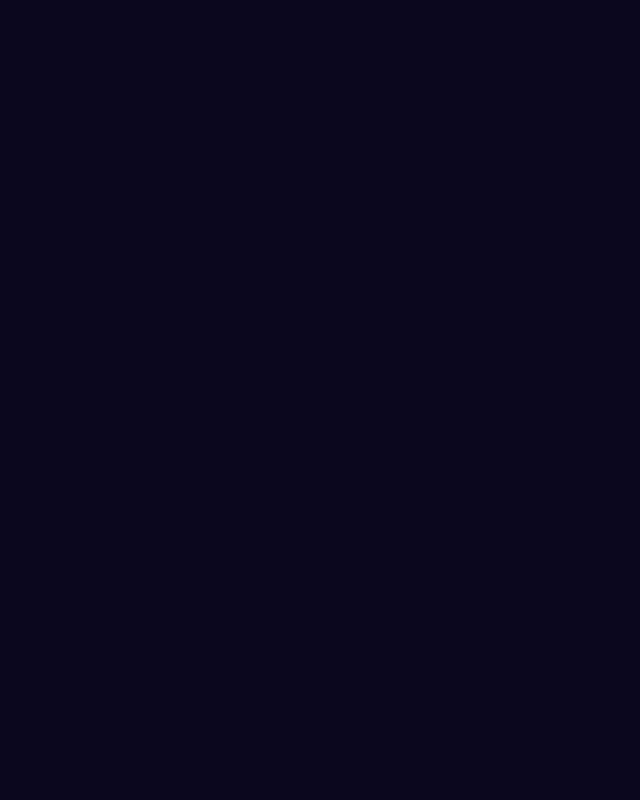
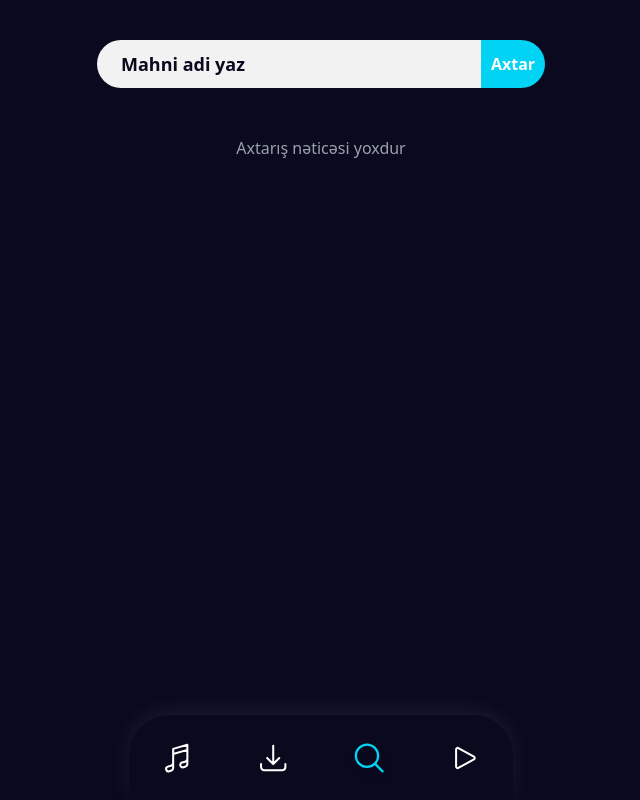
Before and after one commit to nesirresulzade/MusicPlayerWithReactApp, a React (Vite) app: page /search in a window 1280 px wide. Before the commit this address had no page. Shown: the whole page, without its empty margins (319-959 px from the left). Built offline with nearby package versions, Linux system fonts and the light colour scheme.

Commit message:
Add new page

```diff
--- a/src/App.jsx
+++ b/src/App.jsx
@@ -1,23 +1,28 @@
-import { useState } from 'react'
-import './App.css'
-import Home from './Pages/Home'
-import MusicPlayer from './Pages/MusicPlayer'
-import DowlandDiviceMusic from './Pages/DowlandDiviceMusic'
+import { useState } from 'react';
+import './App.css';
+import Home from './Pages/Home';
+import MusicPlayer from './Pages/MusicPlayer';
+import DowlandDiviceMusic from './Pages/DowlandDiviceMusic';
+import Search from './Pages/Search';
 import { BrowserRouter, Routes, Route } from 'react-router-dom';
 
 function App() {
-
   const [test, setTest] = useState([]);
   console.log(test);
+
+  const [url , setUrl] = useState([]);
+  console.log("url den gelen data",url);
+
   return (
     <BrowserRouter>
       <Routes>
         <Route path="/" element={<Home test={test} />} />
-        <Route path="/library" element={<MusicPlayer />} />
+        <Route path="/library" element={<MusicPlayer url={url}/>} />
         <Route path="/download" element={<DowlandDiviceMusic setTest={setTest} />} />
+        <Route path="/search" element={<Search setUrl={setUrl}/>} />
       </Routes>
     </BrowserRouter>
-  )
+  );
 }
 
-export default App
+export default App;
--- a/src/Companents/Cards.jsx
+++ b/src/Companents/Cards.jsx
@@ -1,6 +1,6 @@
 import React, { useState } from 'react';
 
-function Cards({ image, songName, author }) {
+function Cards({ image, songName, author, showIcon = false }) {
     const [pressed, setPressed] = useState(false);
 
     const cleanSongName = songName
@@ -11,7 +11,8 @@ function Cards({ image, songName, author }) {
     return (
         <div className="w-full px-5">
             <div
-                className={`max-w-[361px] w-full rounded-md p-4 mx-auto cursor-pointer transition-all duration-200 transform ${pressed ? 'bg-[#1a153a] scale-[0.98] shadow-lg' : 'bg-[#0A071E]'
+                className={`max-w-[361px] w-full rounded-md p-4 mx-auto cursor-pointer transition-all duration-200 transform ${
+                    pressed ? 'bg-[#1a153a] scale-[0.98] shadow-lg' : 'bg-[#0A071E]'
                 } hover:bg-[#1a153a] hover:shadow-lg hover:scale-[0.98] active:scale-[0.97]`}
                 onTouchStart={() => setPressed(true)}
                 onTouchEnd={() => setPressed(false)}
@@ -19,10 +20,11 @@ function Cards({ image, songName, author }) {
                 onMouseUp={() => setPressed(false)}
                 onMouseLeave={() => setPressed(false)}
             >
-                <div className="w-full flex p-2 rounded-lg">
+                <div className="w-full flex items-center justify-between p-2 rounded-lg">
+                    <div className="flex">
                         <img
                             src={image}
-                        alt={songName || "Song"}
+                            alt={songName || 'Song'}
                             className="w-[88px] h-[88px] rounded-[8px] object-cover"
                             style={{ opacity: 0.85 }}
                         />
@@ -35,8 +37,29 @@ function Cards({ image, songName, author }) {
                             </div>
                         </div>
                     </div>
+
+                    {showIcon && (
+                        <div className="ml-2 w-8 h-8 flex items-center justify-center bg-[#3b82f6] rounded-full text-white hover:bg-blue-600 transition">
+                            <svg
+                                xmlns="http://www.w3.org/2000/svg"
+                                fill="none"
+                                viewBox="0 0 24 24"
+                                stroke="currentColor"
+                                className="w-5 h-5"
+                            >
+                                <path
+                                    strokeLinecap="round"
+                                    strokeLinejoin="round"
+                                    strokeWidth={2}
+                                    d="M12 4v16m8-8H4"
+                                />
+                            </svg>
+                        </div>
+                    )}
+                </div>
             </div>
         </div>
     );
 }
+
 export default Cards;
--- a/src/Companents/Navbar.jsx
+++ b/src/Companents/Navbar.jsx
@@ -1,4 +1,9 @@
-import { MusicalNoteIcon, ArrowDownTrayIcon, PlayIcon } from '@heroicons/react/24/outline';
+import {
+  MusicalNoteIcon,
+  ArrowDownTrayIcon,
+  PlayIcon,
+  MagnifyingGlassIcon, // 🔍 Search icon əlavə edildi
+} from '@heroicons/react/24/outline';
 import { useLocation, useNavigate } from 'react-router-dom';
 import { useState, useEffect } from 'react';
 
@@ -15,6 +20,8 @@ function Navbar() {
       setActive('download');
     } else if (location.pathname.startsWith('/library')) {
       setActive('play');
+    } else if (location.pathname.startsWith('/search')) {
+      setActive('search');
     }
   }, [location.pathname]);
 
@@ -26,8 +33,7 @@ function Navbar() {
   return (
     <div className="fixed bottom-0 w-full px-5 sm:px-6 md:px-10 z-50">
       <div className="mx-auto max-w-sm h-[85px] bg-[#0A091E] rounded-tl-[40px] rounded-tr-[40px] shadow-[0px_-5px_20px_0px_#A8BACF1A] flex items-center justify-center">
-        <div className="w-[260px] h-[34px] flex justify-between items-center">
-
+        <div className="w-[320px] h-[34px] flex justify-between items-center">
           {/* Music Page */}
           <button
             onClick={() => {
@@ -50,6 +56,17 @@ function Navbar() {
             <ArrowDownTrayIcon className="w-full h-full" />
           </button>
 
+          {/* Search Page */}
+          <button
+            onClick={() => {
+              setActive('search');
+              navigate('/search');
+            }}
+            className={iconClass('search')}
+          >
+            <MagnifyingGlassIcon className="w-full h-full" />
+          </button>
+
           {/* Library / Play Page */}
           <button
             onClick={() => {
@@ -60,7 +77,6 @@ function Navbar() {
           >
             <PlayIcon className="w-full h-full" />
           </button>
-
         </div>
       </div>
     </div>
--- a/src/Pages/DowlandDiviceMusic.jsx
+++ b/src/Pages/DowlandDiviceMusic.jsx
@@ -8,6 +8,7 @@ import { useNavigate } from 'react-router-dom';
 function DowlandDiviceMusic({ setTest , setCurrentIndex}) {
 
   const [audioFiles, setAudioFiles] = useState([]);
+  console.log(audioFiles)
   const navigate = useNavigate();
   const handleFileChange = async (e) => {
     const files = Array.from(e.target.files);
--- a/src/Pages/MusicPlayer.jsx
+++ b/src/Pages/MusicPlayer.jsx
@@ -4,10 +4,9 @@ import Navbar from '../Companents/Navbar';
 
 
 
-function MusicPlayer() {
+function MusicPlayer({ url }) {
   const location = useLocation();
   const { audioFiles, currentIndex } = location.state || {};
-
   const [currentSongIndex, setCurrentSongIndex] = useState(currentIndex || 0);
   const [isPlaying, setIsPlaying] = useState(false);
   const [currentTime, setCurrentTime] = useState(0);
@@ -16,16 +15,17 @@ function MusicPlayer() {
   const audioRef = useRef(null);
 
   //!Cari mahnı obyekti
-  const currentAudio = audioFiles ? audioFiles[currentSongIndex] : null;
+  const currentAudio = audioFiles ? audioFiles[currentSongIndex] : url;
+  console.log("habsfkjsbk" ,currentAudio.url)
+  //! Avtomatik oynatma mahnı dəyişəndə
+useEffect(() => {
+  if (audioRef.current && currentAudio?.url) {
+    audioRef.current.load();
+    audioRef.current.play();
+    setIsPlaying(true);
+  }
+}, [currentSongIndex, currentAudio]);
 
-  //! Avtomatik oynatma mahnı dəyişəndə
-  useEffect(() => {
-    if (audioRef.current) {
-      audioRef.current.load();
-      audioRef.current.play();
-      setIsPlaying(true);
-    }
-  }, [currentSongIndex]);
 
   //! Vaxt yenilənməsi və müddət
   useEffect(() => {
--- /dev/null
+++ b/src/Pages/Search.jsx
@@ -0,0 +1,85 @@
+import React, { useState } from 'react';
+import { useNavigate } from 'react-router-dom';
+import Navbar from '../Companents/Navbar';
+import Cards from '../Companents/Cards';
+
+function Search({ setUrl }) {
+    const [searchTerm, setSearchTerm] = useState('');
+    const [tracks, setTracks] = useState([]);
+    const navigate = useNavigate();
+
+    const handleClick = () => {
+        if (!searchTerm.trim()) return alert('Mahni adini daxil edin');
+
+        fetch(`https://itunes.apple.com/search?term=${encodeURIComponent(searchTerm)}&entity=song&limit=10`)
+            .then(res => res.json())
+            .then(data => {
+                if (data.results) {
+                    setTracks(data.results);
+                } else {
+                    setTracks([]);
+                }
+            })
+            .catch(err => {
+                console.error('Xəta baş verdi:', err);
+                setTracks([]);
+            });
+    };
+
+const handleCardClick = (index) => {
+    setUrl({
+        name: tracks[index].collectionName,
+        author: tracks[index].artistName,
+        image: tracks[index].artworkUrl100,
+        url: tracks[index].previewUrl,
+    });
+
+    navigate('/library');
+};
+
+
+    return (
+        <div className="min-h-screen bg-[#0A091E] flex flex-col items-center justify-start pt-10 px-4 pb-[100px]">
+            <div className="flex items-center w-full max-w-md mb-6">
+                <input
+                    type="text"
+                    placeholder="Mahni adi yaz"
+                    value={searchTerm}
+                    onChange={(e) => setSearchTerm(e.target.value)}
+                    className="flex-1 h-12 bg-[#F2F2F2] rounded-l-full text-[#0A091E] placeholder-[#0A091E] text-lg font-semibold px-6 outline-none"
+                />
+                <button
+                    onClick={handleClick}
+                    className="w-16 h-12 bg-cyan-400 hover:bg-cyan-500 text-white rounded-r-full font-semibold transition-all duration-300"
+                >
+                    Axtar
+                </button>
+            </div>
+
+            <div className="w-full max-w-md">
+                {tracks.length > 0 ? (
+                    tracks.map((track, index) => (
+                        <div
+                            key={track.trackId}
+                            onClick={() => handleCardClick(index)}
+                            className="cursor-pointer"
+                        >
+                            <Cards
+                                image={track.artworkUrl100}
+                                songName={track.trackName}
+                                author={track.artistName}
+                                showIcon={true}
+                            />
+                        </div>
+                    ))
+                ) : (
+                    <p className="text-gray-400 text-center mt-6">Axtarış nəticəsi yoxdur</p>
+                )}
+            </div>
+
+            <Navbar />
+        </div>
+    );
+}
+
+export default Search;
```
Lines whose indentation alone changed are shown as unchanged.
